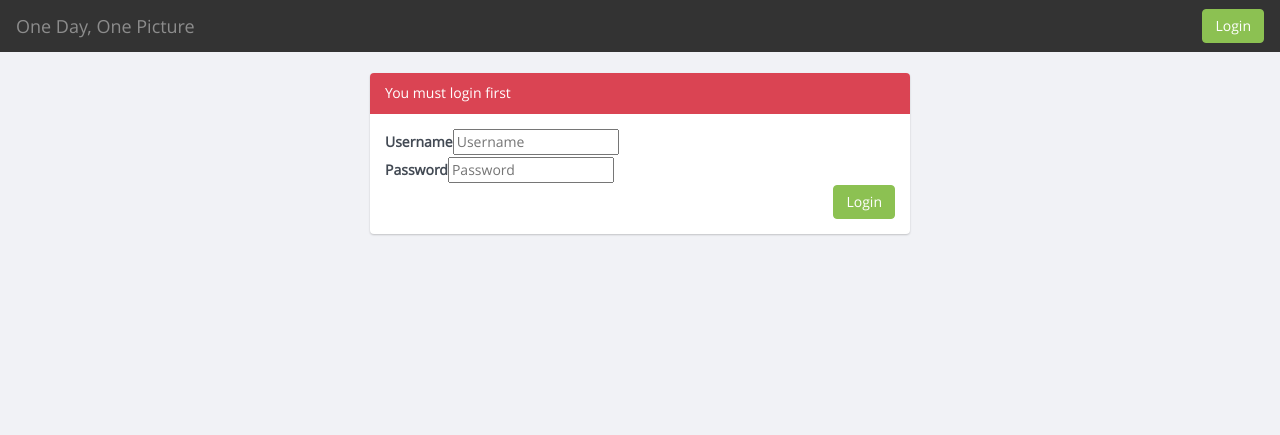
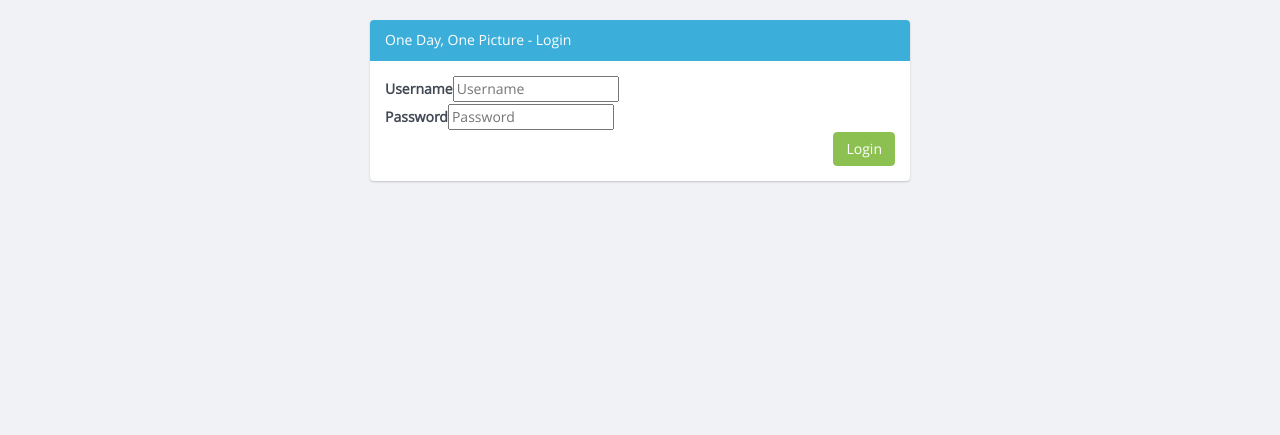
Before and after one commit to lGuillaume124/1d1p, a CakePHP app: the page made by app/View/Users/login.ctp in a window 1280 px wide. Shown: the top 435 px of the page. Before the commit the page ends 236 px from the top, so only its background shows below. Run offline with PHP 8.4 and a stand-in for CakePHP, Linux system fonts and the light colour scheme; the template is opened without the code that fills it, so the values that code supplies are empty; form fields are guessed from the names that the template uses; some libraries are stand-ins or nearby versions.

Commit message:
Suppression de la barre de navigation sur le layout default

```diff
--- a/app/View/Layouts/default.ctp
+++ b/app/View/Layouts/default.ctp
@@ -14,6 +14,7 @@
 	?>
 </head>
 <body>
+    <!--
     <nav class="navbar navbar-inverse navbar-default nav-default" role="navigation">
         <div class="container-fluid">
             <div class="navbar-header">
@@ -30,7 +31,7 @@
     <div class="col-xs-12 flash-default">
         <?= $this->Session->flash(); ?>
     </div>
-
+    -->
     <?= $this->fetch('content'); ?>
 
     <!-- Login form -->
--- a/app/View/Pages/hash.ctp
+++ b/app/View/Pages/hash.ctp
@@ -1,9 +1,10 @@
 <div class="container">
     <div class="col-xs-12">
+        <h3><?php echo __('Generate credentials'); ?></h3>
+        <hr />
         <p>
             <?= __('This page allows you to generate credentials for new users. Then you need to manually copy these credentials into your MySQL database.'); ?>
         </p>
-        <hr />
             <div class="col-xs-12 col-sm-8 col-md-6 col-sm-offset-2 col-md-offset-3">
                 <?= $this->Form->create('Page'); ?>
                 <?= $this->Form->input('username', array('placeholder' => __('Username'), 'required')); ?>
--- a/app/View/Users/login.ctp
+++ b/app/View/Users/login.ctp
@@ -1,8 +1,8 @@
-<div class="container">
+<div class="container" style="margin-top: 20px;">
     <div class="col-xs-12 col-sm-8 col-md-6 col-sm-offset-2 col-md-offset-3">
-        <div class="panel panel-danger">
+        <div class="panel panel-primary">
             <div class="panel-heading">
-                <?= __('You must login first'); ?>
+                <?= __('One Day, One Picture - Login'); ?>
             </div>
             <div class="panel-body text-left">
                 <?= $this->Form->create('User', array('action' => 'login')); ?>
--- a/app/webroot/css/style.css
+++ b/app/webroot/css/style.css
@@ -41,7 +41,8 @@ hr {
 .main-wrap {
     margin: 0;
     position: relative;
-    height: calc(100% - 52px);
+    height: 100%;
+    /*height: calc(100% - 52px);*/
 }
 
 .default-block {
```
